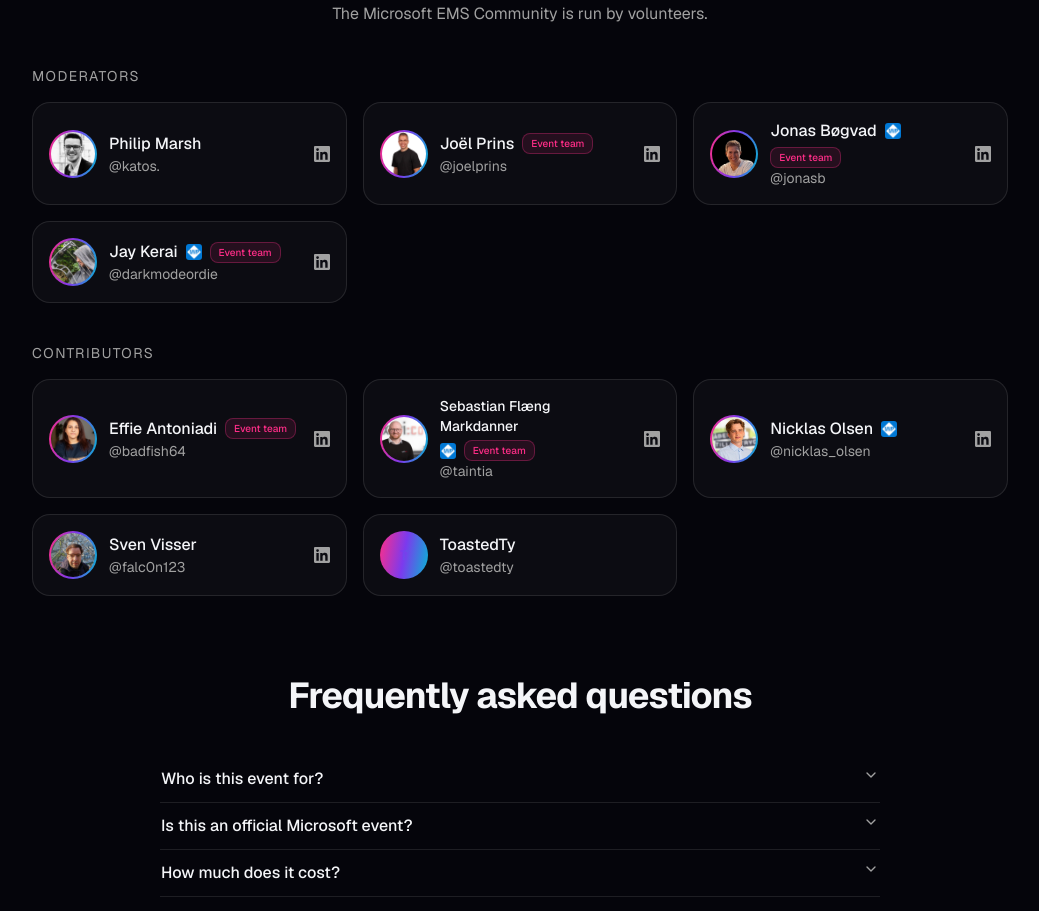
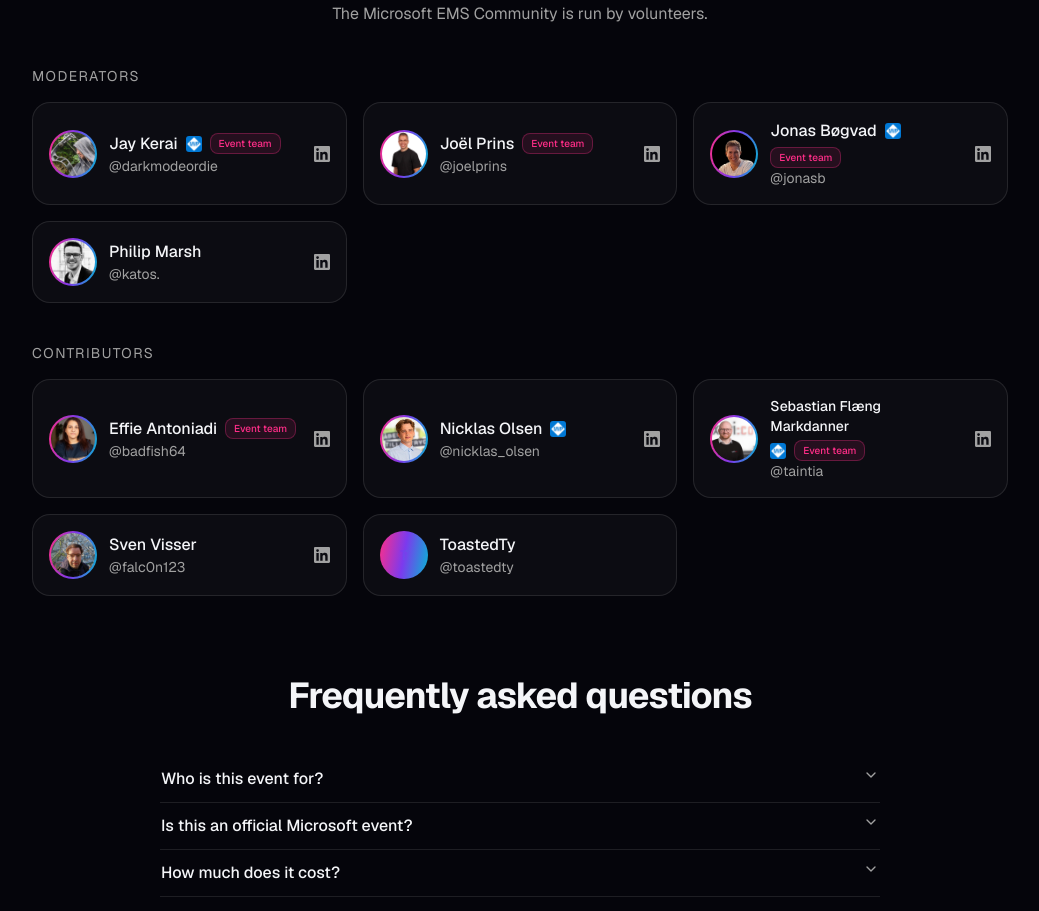
Before and after one commit to Microsoft-EMS-Community/msems-landing, a Next.js app: page / in a window 1280 px wide. Shown: the part 4940-5851 px from the top of the page, without its empty margins (120-1159 px from the left). Built offline with nearby package versions, Linux system fonts and the light colour scheme; no server answers.

Commit message:
style: sort team members alphabetically within each role

```diff
--- a/src/components/team.tsx
+++ b/src/components/team.tsx
@@ -110,7 +110,9 @@ export function Team() {
       </div>
 
       {GROUPS.map((group) => {
-        const members = TEAM.filter((member) => member.role === group.role);
+        const members = TEAM.filter(
+          (member) => member.role === group.role,
+        ).sort((a, b) => a.name.localeCompare(b.name));
         if (!members.length) return null;
         return (
           <div key={group.role} className="mt-10">
```
